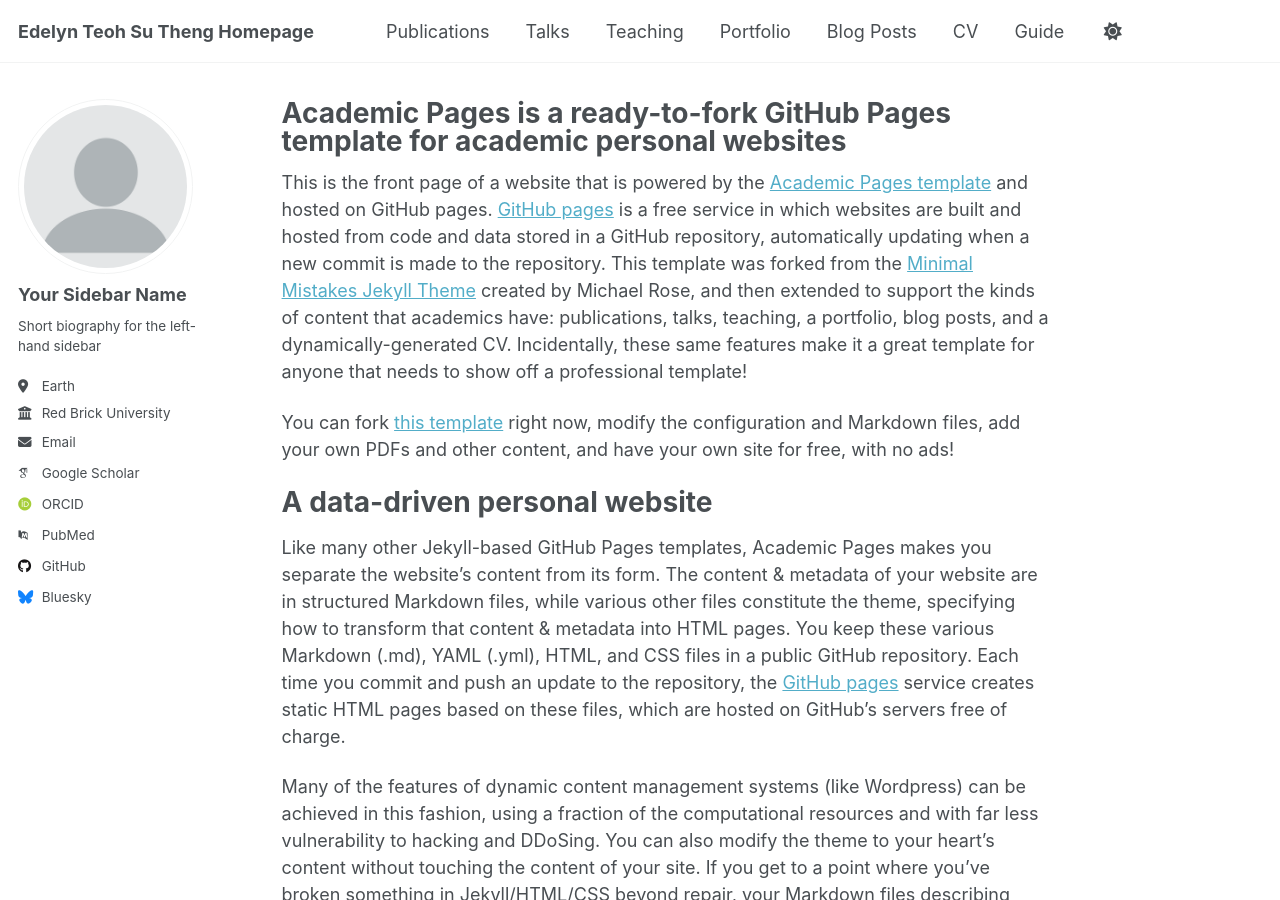
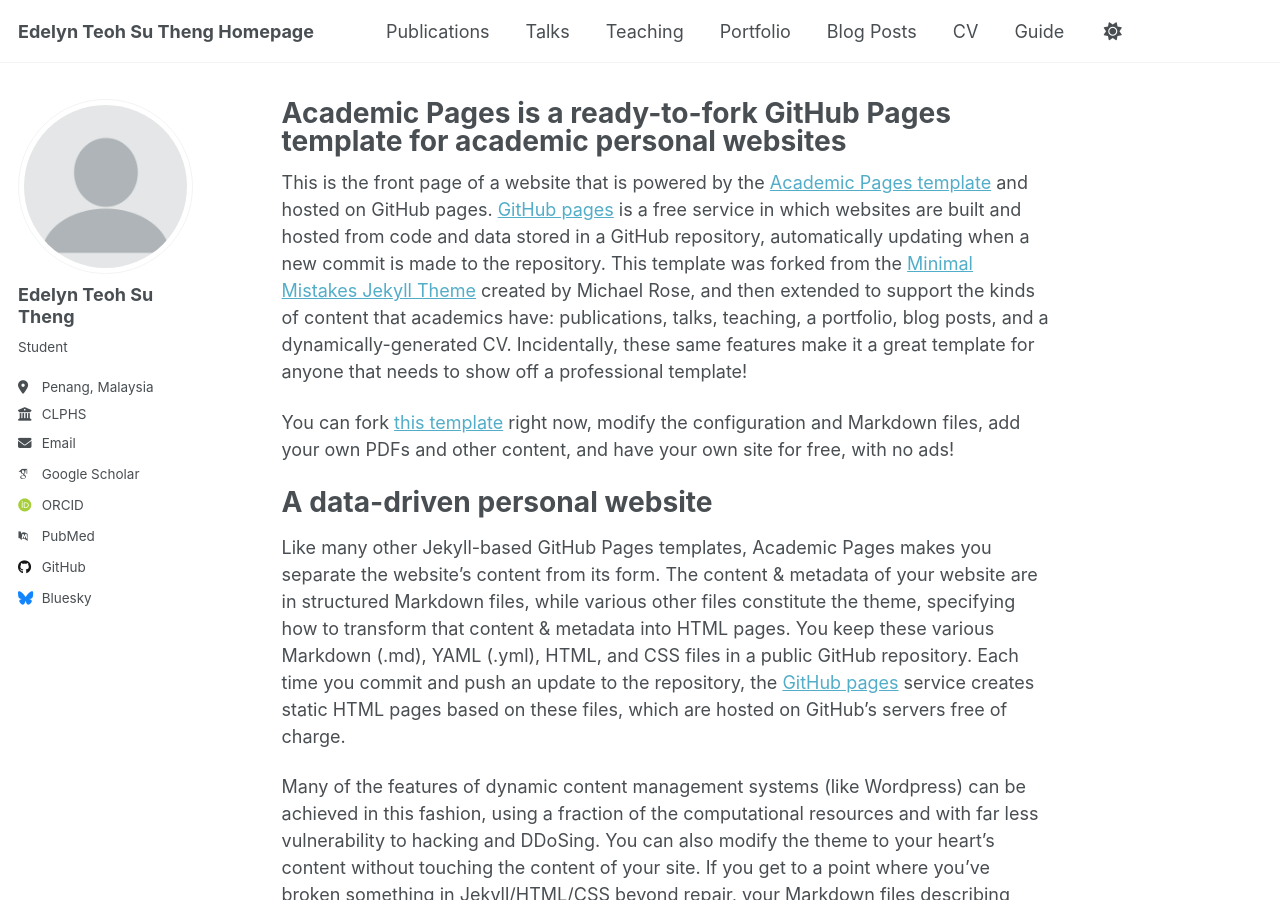
Before and after one commit to edelynteoh/edelynteoh.github.io, a Jekyll site: the page built from _pages/about.md, in a window 1280 px wide and 900 px high. Built offline with Jekyll 4.4.1, drawn with Linux system fonts in a browser that asks for light colours; some web fonts are replaced; a script that is not in the unit is left out.

Commit message:
update name

```diff
--- a/_config.yml
+++ b/_config.yml
@@ -23,11 +23,11 @@ repository               : "academicpages/academicpages.github.io"
 author:
   # Biographic information
   avatar           : "profile.png"
-  name             : "Your Sidebar Name"
+  name             : "Edelyn Teoh Su Theng"
   pronouns         : # example: "she/her"
-  bio              : "Short biography for the left-hand sidebar"
-  location         : "Earth"
-  employer         : "Red Brick University"
+  bio              : "Student"
+  location         : "Penang, Malaysia"
+  employer         : "CLPHS"
   uri              : # URL
   email            : "none@example.org"
 
```
